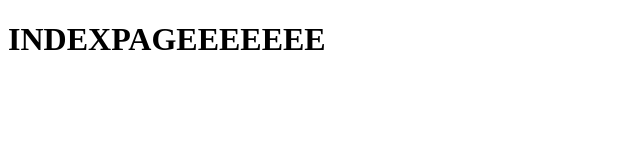
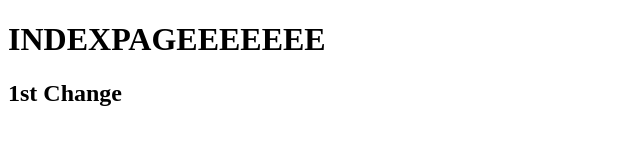
Before and after one commit to jayoswal/firstproject, a plain HTML site: page index.html in a window 1280 px wide. Shown: the whole page, without its empty margins (0-640 px from the left). Drawn offline with Linux system fonts and the light colour scheme.

Commit message:
Added h2 tag.

```diff
--- a/index.html
+++ b/index.html
@@ -2,5 +2,6 @@
 <html>
 <body>
  <h1>INDEXPAGEEEEEEE</h1>
+<h2>1st Change</h2>
 </body>
 </html>
```
